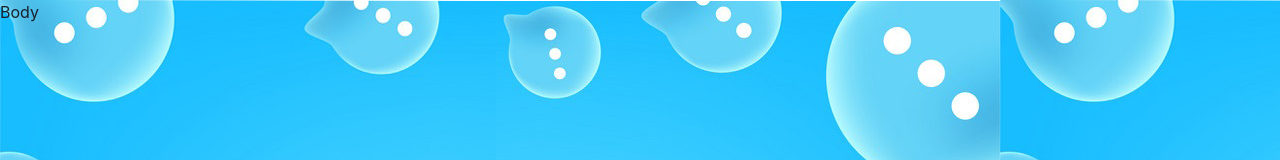
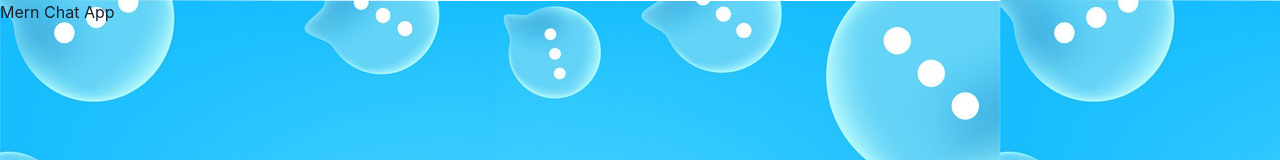
Before and after one commit to bk408/talk-a-tive, a React (Create React App) app in the folder frontend/: page /body in a window 1280 px wide. Shown: the top 160 px of the page. Built offline with nearby package versions, Linux system fonts and the light colour scheme.

Commit message:
body component created

```diff
--- a/frontend/src/pages/Body.js
+++ b/frontend/src/pages/Body.js
@@ -2,7 +2,9 @@ import React from 'react'
 
 const Body = () => {
   return (
-    <div>Body</div>
+    <div className="container">
+      <h1>Mern Chat App</h1>
+    </div>
   )
 }
 
```
